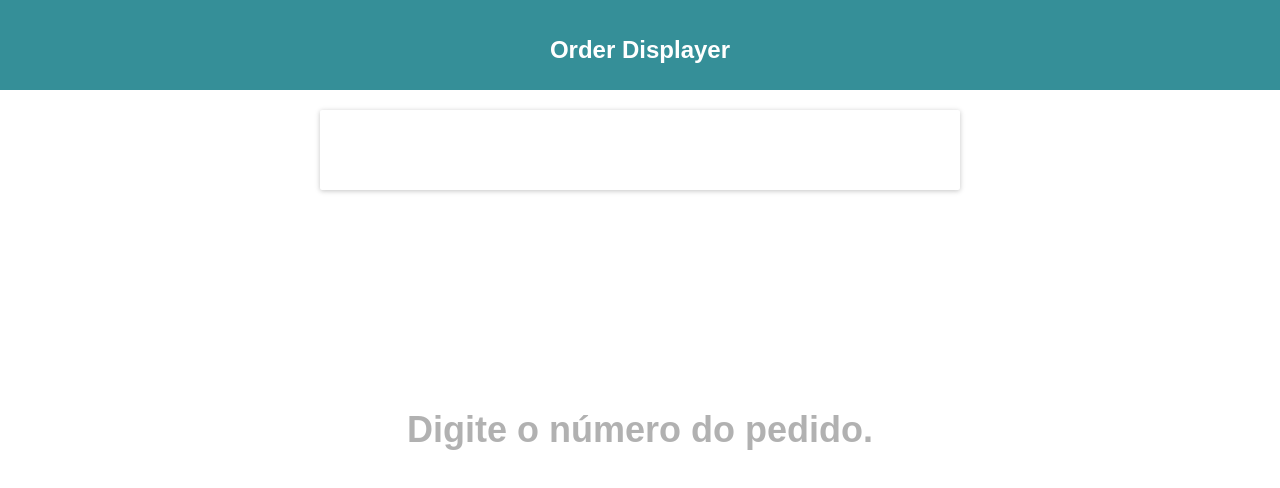
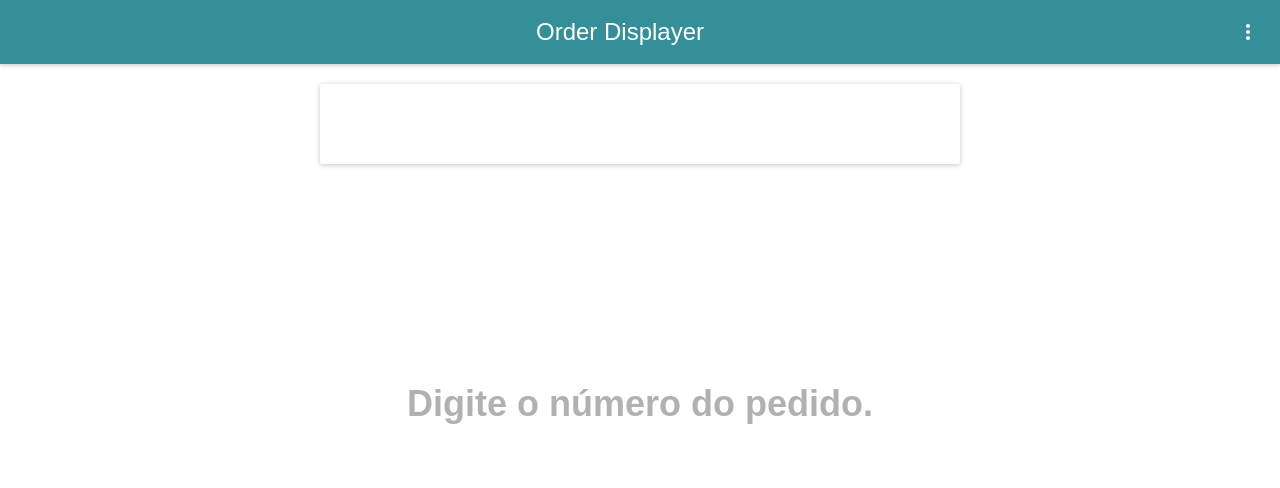
Before and after one commit to gabrielfaro97/order-displayer, a React (Create React App) app: page / in a window 1280 px wide. Shown: the top 488 px of the page. Built offline with nearby package versions, Linux system fonts and the light colour scheme; what react-tap-event-plugin would draw is missing.

Commit message:
Appbar and toggle

```diff
--- a/src/App.js
+++ b/src/App.js
@@ -6,6 +6,9 @@ import "./App.css";
 import CircularProgress from "material-ui/CircularProgress";
 import Paper from "material-ui/Paper";
 import Snackbar from "material-ui/Snackbar";
+import AppBar from "./components/AppBar";
+import MenuItem from "material-ui/MenuItem";
+import Toggle from "material-ui/Toggle";
 
 const style = {
   borderRadius: 10,
@@ -16,7 +19,7 @@ const style = {
   justifyContent: "center",
   backgroundColor: "white",
   marginTop: 20,
-  color: '#4D4D4D'
+  color: "#4D4D4D"
 };
 
 class App extends Component {
@@ -28,13 +31,20 @@ class App extends Component {
       currentValue: "",
       hasValues: false,
       openSnack: false,
-      removedOrder: null
+      removedOrder: null,
+      autoSend: true,
     };
   }
 
   componentWillMount() {
     this.setupKey();
   }
+
+  hasValues = () => {
+    if (this.state.values.length < 1) {
+      this.setState({ hasValues: false });
+    }
+  };
 
   openSnack = () => {
     this.setState({
@@ -104,17 +114,29 @@ class App extends Component {
       });
       clearInterval(this.interval);
     }
+
+    this.hasValues();
   };
-
-  removerOrder = () => {};
 
   render() {
     return (
       <MuiThemeProvider>
         <div className="App" tabIndex={0} onKeyPress={this.handlerKeyUP}>
-          <header className="App-header">
-            <h1 className="App-title">Order Displayer</h1>
-          </header>
+          <AppBar
+            menuItems={
+              <div>
+                <MenuItem primaryText="Ajuda" />
+                <MenuItem>
+                  <Toggle
+                    defaultToggled={true}
+                    label="Enviar pedido automaticamente"
+                    style={{paddingTop: 13}}
+                    onToggle={() => this.setState({autoSend:!this.state.autoSend})}
+                  />
+                </MenuItem>
+              </div>
+            }
+          />
 
           <div className="Content">
             <Paper>
@@ -148,12 +170,12 @@ class App extends Component {
                   </div>}
             </Container>
             <Snackbar
-              bodyStyle={{ backgroundColor: "rgba(181, 50 ,57 , 0.9)"}}
+              bodyStyle={{ backgroundColor: "rgba(181, 50 ,57 , 0.9)" }}
               open={this.state.openSnack}
               message={
                 "Pedido número: " + this.state.removedOrder + " removido"
               }
-              autoHideDuration={2000}
+              autoHideDuration={2500}
               onRequestClose={this.handleRequestClose}
             />
           </div>
--- /dev/null
+++ b/src/components/AppBar.js
@@ -0,0 +1,43 @@
+import React, { Component } from "react";
+import AppBar from "material-ui/AppBar";
+import IconButton from "material-ui/IconButton";
+import MoreVertIcon from "material-ui/svg-icons/navigation/more-vert";
+import IconMenu from "material-ui/IconMenu";
+
+const styles = {
+  title: {
+    fontFamily: "sans-serif"
+  },
+
+  header: {
+    backgroundColor: "#358F98",
+    fontFamily: "sans-serif"
+  },
+};
+
+export default class AppBarComponent extends Component {
+  render() {
+    return (
+      <div>
+        <AppBar
+          style={styles.header}
+          title={<span style={styles.title}>Order Displayer</span>}
+          iconElementLeft={<span />}
+          iconElementRight={
+            <IconMenu
+              iconButtonElement={
+                <IconButton>
+                  <MoreVertIcon />
+                </IconButton>
+              }
+              anchorOrigin={{ horizontal: "right", vertical: "top" }}
+              targetOrigin={{ horizontal: "right", vertical: "top" }}
+            >
+              {this.props.menuItems}
+            </IconMenu>
+          }
+        />
+      </div>
+    );
+  }
+}
```
